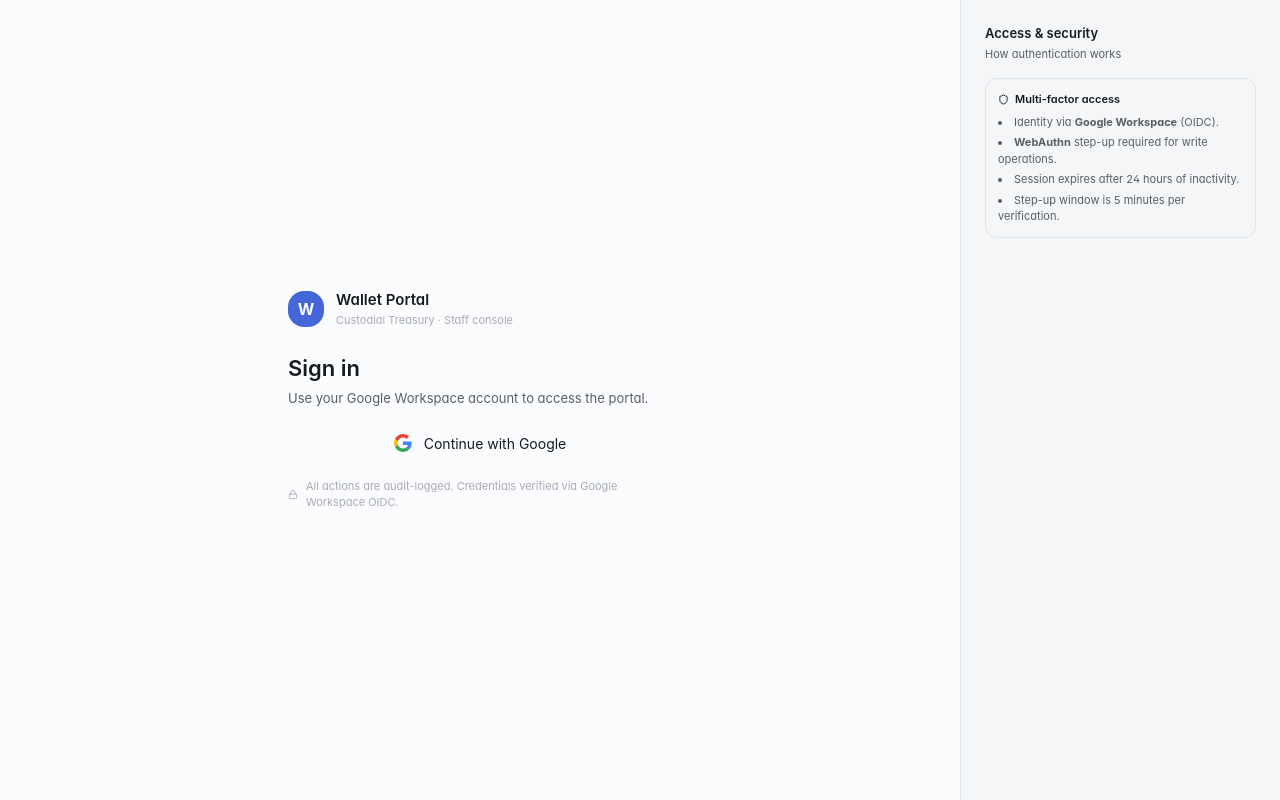
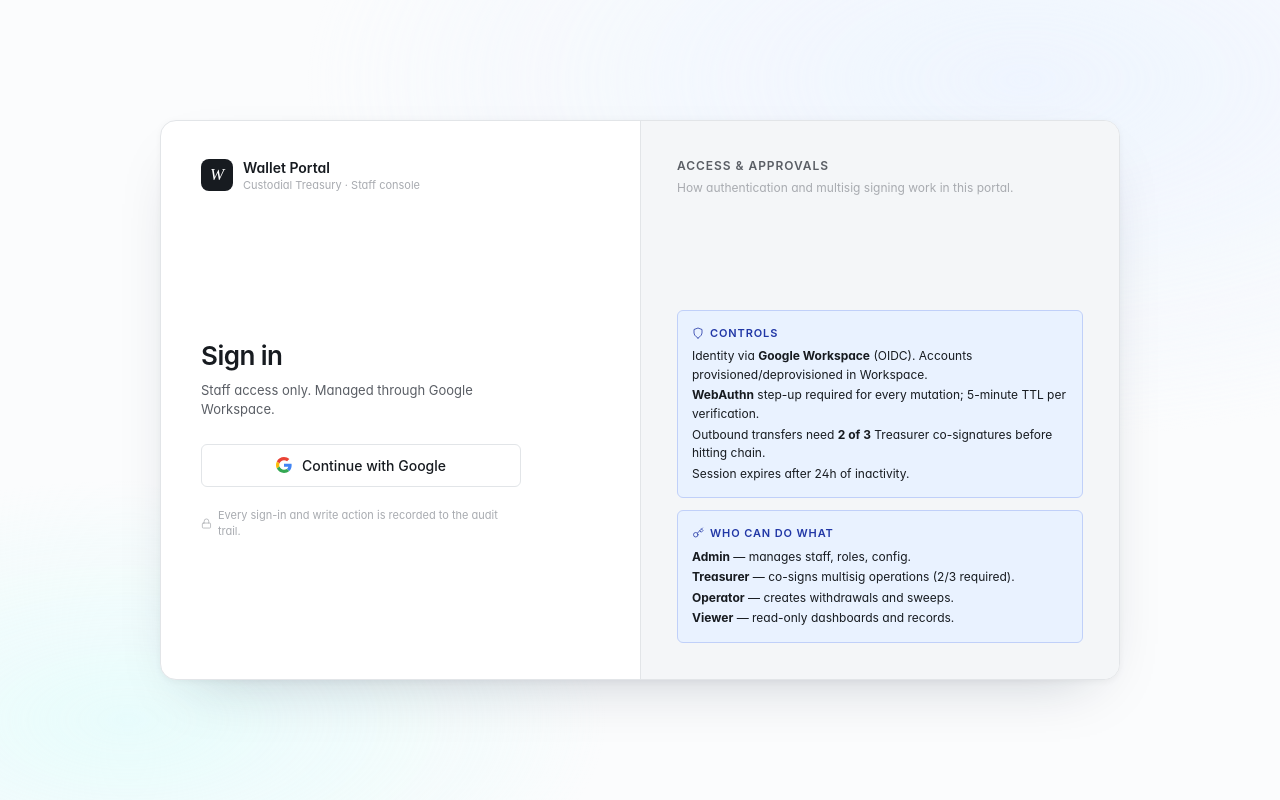
Before and after one commit to dungnt97/wallet-portal, a React (Vite) app in the folder apps/ui/: page /login in a window 1280 px wide. Built offline with nearby package versions, Linux system fonts and the light colour scheme; no server answers.

Commit message:
feat(ui): port login page visual from prototype

```diff
--- /dev/null
+++ b/apps/ui/src/features/login/google-glyph.tsx
@@ -0,0 +1,28 @@
+// Google "G" glyph — rendered inline on the login button.
+// Ported from prototype page_login.jsx GoogleGlyph.
+interface Props {
+  size?: number;
+}
+
+export function GoogleGlyph({ size = 16 }: Props) {
+  return (
+    <svg width={size} height={size} viewBox="0 0 48 48" aria-hidden="true">
+      <path
+        fill="#EA4335"
+        d="M24 9.5c3.54 0 6.71 1.22 9.21 3.6l6.85-6.85C35.9 2.38 30.47 0 24 0 14.62 0 6.51 5.38 2.56 13.22l7.98 6.19C12.43 13.72 17.74 9.5 24 9.5z"
+      />
+      <path
+        fill="#4285F4"
+        d="M46.98 24.55c0-1.57-.15-3.09-.38-4.55H24v9.02h12.94c-.58 2.96-2.26 5.48-4.78 7.18l7.73 6c4.51-4.18 7.09-10.36 7.09-17.65z"
+      />
+      <path
+        fill="#FBBC05"
+        d="M10.53 28.59c-.48-1.45-.76-2.99-.76-4.59s.27-3.14.76-4.59l-7.98-6.19C.92 16.46 0 20.12 0 24c0 3.88.92 7.54 2.56 10.78l7.97-6.19z"
+      />
+      <path
+        fill="#34A853"
+        d="M24 48c6.48 0 11.93-2.13 15.89-5.81l-7.73-6c-2.15 1.45-4.92 2.3-8.16 2.3-6.26 0-11.57-4.22-13.47-9.91l-7.98 6.19C6.51 42.62 14.62 48 24 48z"
+      />
+    </svg>
+  );
+}
--- a/apps/ui/src/features/login/login-page.tsx
+++ b/apps/ui/src/features/login/login-page.tsx
@@ -1,9 +1,15 @@
-// Login page — Google Workspace SSO only (P06 OIDC flow)
-// Clicking the button calls POST /auth/session/initiate and redirects to Google.
+import { useAuth } from '@/auth/use-auth';
+import { I } from '@/icons';
+import { MULTISIG_POLICY } from '@/lib/constants';
+// Login page — branded Google SSO screen.
+// Pass 4: ports visual design from prototype page_login.jsx. OIDC flow (P06)
+// is preserved — Google button → POST /auth/session/initiate → redirect.
+// When AUTH_DEV_MODE=true (VITE_AUTH_DEV_MODE), surfaces demo account
+// shortcuts that still round-trip through OIDC initiate.
 import { useState } from 'react';
-import { Lock, Shield } from 'lucide-react';
-import { useAuth } from '@/auth/use-auth';
-import { cn } from '@/lib/utils';
+import { GoogleGlyph } from './google-glyph';
+
+const IS_DEV_MODE = import.meta.env.VITE_AUTH_DEV_MODE === 'true';
 
 export function LoginPage() {
   const { initiateLogin } = useAuth();
@@ -15,7 +21,6 @@
     setLoading(true);
     try {
       await initiateLogin();
-      // browser will redirect away — no state update needed
     } catch (err) {
       setError(err instanceof Error ? err.message : 'Login initiation failed.');
       setLoading(false);
@@ -23,84 +28,112 @@
   }
 
   return (
-    <div className="min-h-screen flex bg-[var(--bg)]">
-      {/* Left panel — login form */}
-      <div className="flex-1 flex items-center justify-center p-8">
-        <div className="w-full max-w-sm space-y-6">
-          {/* Brand */}
-          <div className="flex items-center gap-3">
-            <div className="w-9 h-9 rounded-xl bg-[var(--accent)] text-white flex items-center justify-center font-bold text-base">
+    <div className="login-root">
+      <div className="login-shell">
+        {/* Left — form */}
+        <div className="login-left">
+          <div className="login-brand">
+            <div className="brand-mark" style={{ width: 32, height: 32, borderRadius: 8 }}>
               W
             </div>
             <div>
-              <div className="text-[15px] font-semibold text-[var(--text)]">Wallet Portal</div>
-              <div className="text-[11px] text-[var(--text-faint)]">Custodial Treasury · Staff console</div>
+              <div className="fw-600">Wallet Portal</div>
+              <div className="text-xs text-faint">Custodial Treasury · Staff console</div>
             </div>
           </div>
 
-          <div>
-            <h1 className="text-[22px] font-semibold text-[var(--text)]">Sign in</h1>
-            <p className="text-[13px] text-[var(--text-muted)] mt-1">
-              Use your Google Workspace account to access the portal.
-            </p>
-          </div>
+          <div className="login-form">
+            <h1 className="login-title">Sign in</h1>
+            <p className="login-sub">Staff access only. Managed through Google Workspace.</p>
 
-          {error && (
-            <div className="text-[12px] text-[var(--err-text)] bg-[var(--err-soft)] px-3 py-2 rounded-md">
-              {error}
+            <button
+              type="button"
+              className="btn btn-secondary btn-lg login-google"
+              onClick={handleGoogleLogin}
+              disabled={loading}
+            >
+              <GoogleGlyph size={16} />
+              <span>{loading ? 'Opening Google…' : 'Continue with Google'}</span>
+            </button>
+
+            {error && <div className="login-err">{error}</div>}
+
+            {IS_DEV_MODE && (
+              <>
+                <div className="login-divider">
+                  <span>dev-mode shortcut</span>
+                </div>
+                <button
+                  type="button"
+                  className="btn btn-ghost btn-lg"
+                  onClick={handleGoogleLogin}
+                  disabled={loading}
+                  style={{ justifyContent: 'space-between' }}
+                >
+                  <span>Continue as fixture staff</span>
+                  <I.ArrowRight size={14} />
+                </button>
+              </>
+            )}
+
+            <div className="login-note">
+              <I.Lock size={11} /> Every sign-in and write action is recorded to the audit trail.
             </div>
-          )}
-
-          {/* Google SSO button */}
-          <button
-            type="button"
-            onClick={handleGoogleLogin}
-            disabled={loading}
-            className={cn(
-              'w-full flex items-center justify-center gap-3 py-2.5 px-4 rounded-md border',
-              'border-[var(--line)] bg-[var(--bg-elev)] text-[13px] font-medium text-[var(--text)]',
-              'hover:bg-[var(--bg-muted)] hover:border-[var(--accent-line)] transition-colors',
-              'disabled:opacity-50 disabled:cursor-not-allowed',
-            )}
-          >
-            {/* Google "G" logo SVG */}
-            {!loading && (
-              <svg width="18" height="18" viewBox="0 0 48 48" aria-hidden="true">
-                <path fill="#EA4335" d="M24 9.5c3.54 0 6.71 1.22 9.21 3.6l6.85-6.85C35.9 2.38 30.47 0 24 0 14.62 0 6.51 5.38 2.56 13.22l7.98 6.19C12.43 13.72 17.74 9.5 24 9.5z"/>
-                <path fill="#4285F4" d="M46.98 24.55c0-1.57-.15-3.09-.38-4.55H24v9.02h12.94c-.58 2.96-2.26 5.48-4.78 7.18l7.73 6c4.51-4.18 7.09-10.36 7.09-17.65z"/>
-                <path fill="#FBBC05" d="M10.53 28.59c-.48-1.45-.76-2.99-.76-4.59s.27-3.14.76-4.59l-7.98-6.19C.92 16.46 0 20.12 0 24c0 3.88.92 7.54 2.56 10.78l7.97-6.19z"/>
-                <path fill="#34A853" d="M24 48c6.48 0 11.93-2.13 15.89-5.81l-7.73-6c-2.15 1.45-4.92 2.3-8.16 2.3-6.26 0-11.57-4.22-13.47-9.91l-7.98 6.19C6.51 42.62 14.62 48 24 48z"/>
-                <path fill="none" d="M0 0h48v48H0z"/>
-              </svg>
-            )}
-            {loading ? 'Redirecting…' : 'Continue with Google'}
-          </button>
-
-          <div className="flex items-center gap-2 text-[11px] text-[var(--text-faint)]">
-            <Lock size={11} />
-            All actions are audit-logged. Credentials verified via Google Workspace OIDC.
           </div>
         </div>
-      </div>
 
-      {/* Right panel — security info */}
-      <div className="hidden lg:flex w-80 flex-col bg-[var(--bg-muted)] border-l border-[var(--line)] p-6 gap-4">
-        <div>
-          <div className="text-[13px] font-semibold text-[var(--text)]">Access &amp; security</div>
-          <div className="text-[11px] text-[var(--text-muted)] mt-0.5">How authentication works</div>
-        </div>
+        {/* Right — policy panel */}
+        <div className="login-right">
+          <div className="login-right-inner">
+            <div className="login-side-title">Access &amp; approvals</div>
+            <div className="login-side-sub">
+              How authentication and multisig signing work in this portal.
+            </div>
 
-        <div className="border border-[var(--line)] rounded-lg p-3 space-y-1.5">
-          <div className="flex items-center gap-1.5 text-[11px] font-semibold text-[var(--text)]">
-            <Shield size={11} />
-            Multi-factor access
+            <div className="login-policy">
+              <div className="login-policy-title">
+                <I.Shield size={12} /> Controls
+              </div>
+              <ul className="login-policy-body">
+                <li>
+                  Identity via <b>Google Workspace</b> (OIDC). Accounts provisioned/deprovisioned in
+                  Workspace.
+                </li>
+                <li>
+                  <b>WebAuthn</b> step-up required for every mutation; 5-minute TTL per
+                  verification.
+                </li>
+                <li>
+                  Outbound transfers need{' '}
+                  <b>
+                    {MULTISIG_POLICY.required} of {MULTISIG_POLICY.total}
+                  </b>{' '}
+                  Treasurer co-signatures before hitting chain.
+                </li>
+                <li>Session expires after 24h of inactivity.</li>
+              </ul>
+            </div>
+
+            <div className="login-policy" style={{ marginTop: 12 }}>
+              <div className="login-policy-title">
+                <I.Key size={12} /> Who can do what
+              </div>
+              <ul className="login-policy-body">
+                <li>
+                  <b>Admin</b> — manages staff, roles, config.
+                </li>
+                <li>
+                  <b>Treasurer</b> — co-signs multisig operations (2/3 required).
+                </li>
+                <li>
+                  <b>Operator</b> — creates withdrawals and sweeps.
+                </li>
+                <li>
+                  <b>Viewer</b> — read-only dashboards and records.
+                </li>
+              </ul>
+            </div>
           </div>
-          <ul className="text-[11px] text-[var(--text-muted)] space-y-1 list-disc list-inside">
-            <li>Identity via <strong>Google Workspace</strong> (OIDC).</li>
-            <li><strong>WebAuthn</strong> step-up required for write operations.</li>
-            <li>Session expires after 24 hours of inactivity.</li>
-            <li>Step-up window is 5 minutes per verification.</li>
-          </ul>
         </div>
       </div>
     </div>
```
